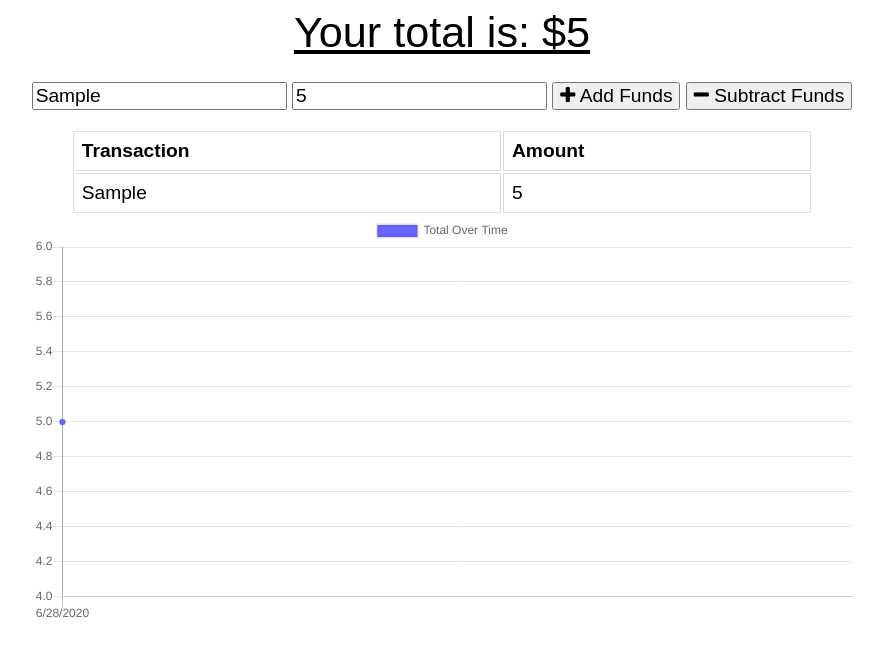
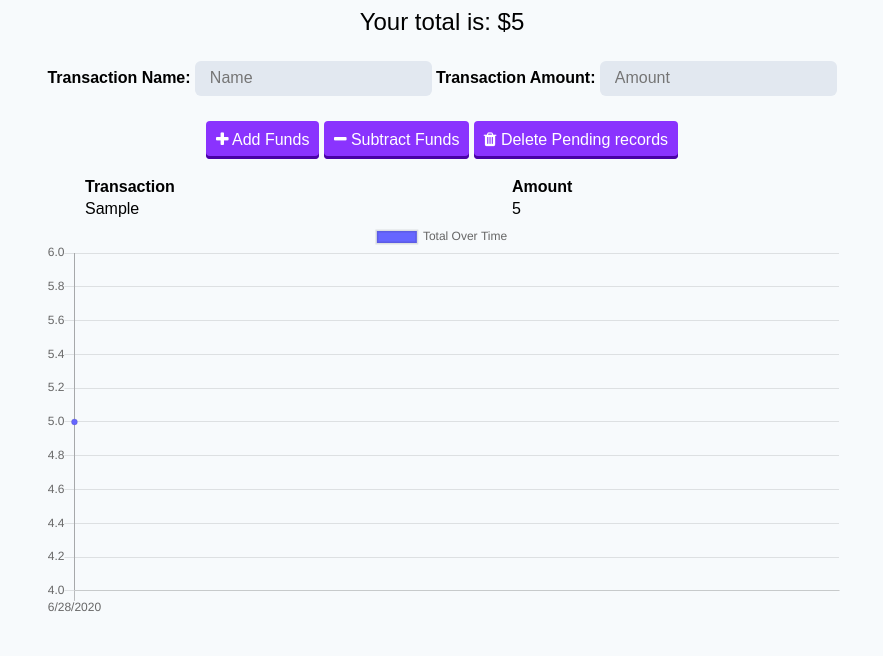
Before and after one commit to AlexSm2020/HW-18, a website: page public/index.html in a window 1280 px wide. Both pictures are taken after typing "Sample", "5" into the empty fields and a click on the button "Add Funds". Shown: the whole page, without its empty margins (198-1081 px from the left). Drawn offline with nearby package versions, Linux system fonts and the light colour scheme; no server answers.

Commit message:
added files

```diff
--- /dev/null
+++ b/public/db.js
@@ -0,0 +1,61 @@
+let db;
+const request = indexedDB.open("budget", 1);
+
+request.onupgradeneeded = function (event) {
+  const db = event.target.result;
+  db.createObjectStore("pending", { autoIncrement: true });
+};
+
+request.onsuccess = function (event) {
+  db = event.target.result;
+
+  // check if app is online before reading from db
+  if (navigator.onLine) {
+    checkDatabase();
+  }
+};
+
+request.onerror = function (event) {
+  console.log("Woops! " + event.target.errorCode);
+};
+
+function saveRecord(record) {
+  const transaction = db.transaction(["pending"], "readwrite");
+  const store = transaction.objectStore("pending");
+
+  store.add(record);
+}
+
+function checkDatabase() {
+  const transaction = db.transaction(["pending"], "readwrite");
+  const store = transaction.objectStore("pending");
+  const getAll = store.getAll();
+
+  getAll.onsuccess = function () {
+    if (getAll.result.length > 0) {
+      fetch("/api/transaction/bulk", {
+        method: "POST",
+        body: JSON.stringify(getAll.result),
+        headers: {
+          Accept: "application/json, text/plain, */*",
+          "Content-Type": "application/json"
+        }
+      })
+        .then(response => response.json())
+        .then(() => {
+          // delete records if successful
+          const transaction = db.transaction(["pending"], "readwrite");
+          const store = transaction.objectStore("pending");
+          store.clear();
+        });
+    }
+  };
+}
+function deletePending() {
+  const transaction = db.transaction(["pending"], "readwrite");
+  const store = transaction.objectStore("pending");
+  store.clear();
+}
+
+// listen for app coming back online
+window.addEventListener("online", checkDatabase);
--- a/public/index.html
+++ b/public/index.html
@@ -1,30 +1,43 @@
 <!DOCTYPE html>
 <html lang="en">
   <head>
-  <meta charset="UTF-8">
-  <meta name="viewport" content="width=device-width, initial-scale=1.0">
-  <meta http-equiv="X-UA-Compatible" content="ie=edge">
-  <meta name="theme-color" content="#317EFB">
-  <link rel="shortcut icon" href="icons/icon-192x192.png" type="image/x-icon">
+    <meta charset="UTF-8" />
+    <meta name="viewport" content="width=device-width, initial-scale=1.0" />
+    <meta http-equiv="X-UA-Compatible" content="ie=edge" />
+    <meta name="theme-color" content="#317EFB" />
 
-  <link rel="stylesheet" href="https://stackpath.bootstrapcdn.com/font-awesome/4.7.0/css/font-awesome.min.css">
-  <link rel="stylesheet" href="styles.css">
-
+    <link
+      rel="stylesheet"
+      href="https://stackpath.bootstrapcdn.com/font-awesome/4.7.0/css/font-awesome.min.css"
+    />
+    <link rel="stylesheet" href="/style.css" />
+    <link rel="manifest" href="manifest.webmanifest">
     <title>Budget Tracker</title>
   </head>
   <body>
     <div class="wrapper">
       <div class="total">
-      <div class="total">Your total is: $<span id="total">0</span></div>
+        <div>Your total is: $<span id="total">0</span></div>
       </div>
 
-    <div class="form">
-      <input type="text" id="t-name" placeholder="Name of transaction" />
-      <input type="number" min="0" id="t-amount" placeholder="Transaction amount" />
-      <button id="add-btn"><i class="fa fa-plus buttons"></i> Add Funds</button>
-      <button id="sub-btn"><i class="fa fa-minus"></i> Subtract Funds</button>
-      <p class="error"></p>
+      <form>
+        <label for="t-name">Transaction Name:</label>
+        <input type="text" id="t-name" placeholder="Name" />
+
+        <label for="t-amount">Transaction Amount:</label>
+        <input type="number" min="0" id="t-amount" placeholder="Amount" />
+
+        <div class="transaction-buttons">
+          <button id="add-btn"><i class="fa fa-plus"></i> Add Funds</button>
+          <button id="sub-btn">
+            <i class="fa fa-minus"></i> Subtract Funds
+          </button>
+          <button id="del-btn">
+            <i class="fa fa-trash"></i> Delete Pending records
+          </button>
         </div>
+        <p role="alert" class="error"></p>
+      </form>
 
       <div class="transactions">
         <table>
@@ -32,16 +45,24 @@
             <th>Transaction</th>
             <th>Amount</th>
           </thead>
-        <tbody id="tbody">
-
-        </tbody>
+          <tbody id="tbody"></tbody>
         </table>
       </div>
 
-    <canvas id="myChart"></canvas>
+      <canvas id="my-chart"></canvas>
     </div>
 
     <script src="https://cdn.jsdelivr.net/npm/chart.js@2.8.0"></script>
-  <script src="index.js"></script>
+    <script src="/db.js"></script>
+    <script src="/index.js"></script>
+    <script>
+      if ("serviceWorker" in navigator) {
+        window.addEventListener("load", () => {
+          navigator.serviceWorker.register("service-worker.js").then(reg => {
+            console.log("We found your service worker file!", reg);
+          });
+        });
+      }
+    </script>
   </body>
 </html>
--- a/public/index.js
+++ b/public/index.js
@@ -2,13 +2,10 @@ let transactions = [];
 let myChart;
 
 fetch("/api/transaction")
-  .then(response => {
-    return response.json();
-  })
+  .then(response => response.json())
   .then(data => {
     // save db data on global variable
     transactions = data;
-
     populateTotal();
     populateTable();
     populateChart();
@@ -16,21 +13,21 @@ fetch("/api/transaction")
 
 function populateTotal() {
   // reduce transaction amounts to a single total value
-  let total = transactions.reduce((total, t) => {
+  const total = transactions.reduce((total, t) => {
     return total + parseInt(t.value);
   }, 0);
 
-  let totalEl = document.querySelector("#total");
+  const totalEl = document.querySelector("#total");
   totalEl.textContent = total;
 }
 
 function populateTable() {
-  let tbody = document.querySelector("#tbody");
+  const tbody = document.querySelector("#tbody");
   tbody.innerHTML = "";
 
   transactions.forEach(transaction => {
     // create and populate a table row
-    let tr = document.createElement("tr");
+    const tr = document.createElement("tr");
     tr.innerHTML = `
       <td>${transaction.name}</td>
       <td>${transaction.value}</td>
@@ -42,17 +39,17 @@ function populateTable() {
 
 function populateChart() {
   // copy array and reverse it
-  let reversed = transactions.slice().reverse();
+  const reversed = transactions.slice().reverse();
   let sum = 0;
 
   // create date labels for chart
-  let labels = reversed.map(t => {
-    let date = new Date(t.date);
+  const labels = reversed.map(t => {
+    const date = new Date(t.date);
     return `${date.getMonth() + 1}/${date.getDate()}/${date.getFullYear()}`;
   });
 
   // create incremental values for chart
-  let data = reversed.map(t => {
+  const data = reversed.map(t => {
     sum += parseInt(t.value);
     return sum;
   });
@@ -62,38 +59,39 @@ function populateChart() {
     myChart.destroy();
   }
 
-  let ctx = document.getElementById("myChart").getContext("2d");
+  const ctx = document.getElementById("my-chart").getContext("2d");
 
   myChart = new Chart(ctx, {
-    type: 'line',
+    type: "line",
     data: {
       labels,
-        datasets: [{
+      datasets: [
+        {
           label: "Total Over Time",
           fill: true,
           backgroundColor: "#6666ff",
           data
-        }]
+        }
+      ]
     }
   });
 }
 
 function sendTransaction(isAdding) {
-  let nameEl = document.querySelector("#t-name");
-  let amountEl = document.querySelector("#t-amount");
-  let errorEl = document.querySelector(".form .error");
+  const nameEl = document.querySelector("#t-name");
+  const amountEl = document.querySelector("#t-amount");
+  const errorEl = document.querySelector("form .error");
 
   // validate form
   if (nameEl.value === "" || amountEl.value === "") {
     errorEl.textContent = "Missing Information";
     return;
-  }
-  else {
+  } else {
     errorEl.textContent = "";
   }
 
   // create record
-  let transaction = {
+  const transaction = {
     name: nameEl.value,
     value: amountEl.value,
     date: new Date().toISOString()
@@ -121,14 +119,11 @@ function sendTransaction(isAdding) {
       "Content-Type": "application/json"
     }
   })
-  .then(response => {
-    return response.json();
-  })
+    .then(response => response.json())
     .then(data => {
       if (data.errors) {
         errorEl.textContent = "Missing Information";
-    }
-    else {
+      } else {
         // clear form
         nameEl.value = "";
         amountEl.value = "";
@@ -144,10 +139,17 @@ function sendTransaction(isAdding) {
     });
 }
 
-document.querySelector("#add-btn").onclick = function() {
+document.querySelector("#add-btn").addEventListener("click", function(event) {
+  event.preventDefault();
   sendTransaction(true);
-};
+});
 
-document.querySelector("#sub-btn").onclick = function() {
+document.querySelector("#sub-btn").addEventListener("click", function(event) {
+  event.preventDefault();
   sendTransaction(false);
-};
+});
+
+document.querySelector("#del-btn").addEventListener("click", function(event) {
+  event.preventDefault();
+  deletePending();
+});
--- /dev/null
+++ b/public/style.css
@@ -0,0 +1,81 @@
+*, *::before, *::after {
+  box-sizing: border-box;
+}
+
+body {
+  font-size: 16px;
+  font-family: Arial;
+  background-color: #F7FAFC;
+}
+
+button,
+input {
+  font-size: 1em;
+  font-family: Arial;
+}
+
+label {
+  font-weight: 900;
+}
+
+input {
+  border: 2px solid transparent;
+  border-radius: 6px;
+  padding: .4em .8em;
+  background-color: #E2E8F0;
+}
+
+input:focus {
+  background-color: #FFFFFF;
+  border: 2px solid #CBD5E0;
+  outline: 0;
+}
+
+button {
+  background: #8A33FE;
+  border: none;
+  border-radius: 4px;
+  cursor: pointer;
+  color: #FFFFFF;
+  padding: 10px;
+  box-shadow: inset 0 -3px 0 0 #4801A5;
+}
+
+button:active {
+  box-shadow: none;
+  transform: translateY(3px);
+}
+
+table {
+  width: 100%;
+}
+
+.error {
+  color: red;
+}
+
+.wrapper {
+  margin: 0 auto;
+  max-width: 800px;
+  text-align: center;
+}
+
+.total {
+  font-size: 150%;
+}
+
+form {
+  margin-top: 25px;
+}
+
+.transactions {
+  text-align: left;
+  max-height: 300px;
+  overflow: auto;
+  width: 90%;
+  margin: 0 auto;
+}
+
+.transaction-buttons {
+  margin-top: 25px;
+}
```
Also changed, not shown: public/service-worker.js (added, +45 -0 lines), public/favicon.ico (added), public/manifest.webmanifest (added). Lines whose indentation alone changed are shown as unchanged.
